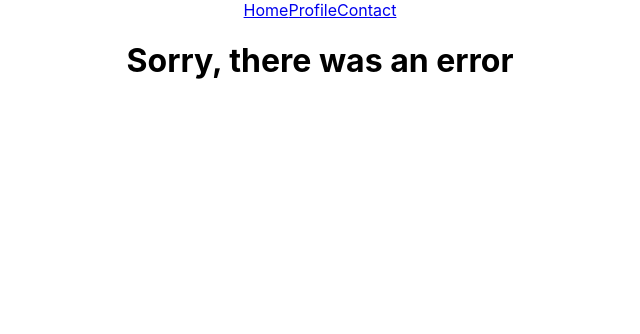
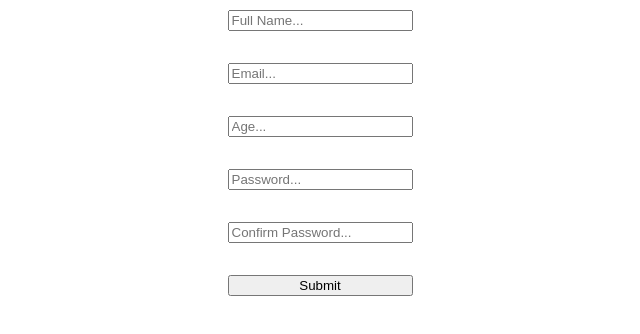
Before and after one commit to mr-CJ-ams/ReactNotes, a React (Create React App) app: page / in a window 1280 px wide. Shown: the top 334 px of the page, without its empty margins (320-960 px from the left). Built offline with nearby package versions, Linux system fonts and the light colour scheme; no server answers.

Commit message:
React-Hook-Form and YUP | How to do Forms The Right Way

```diff
--- a/package.json
+++ b/package.json
@@ -3,6 +3,7 @@
   "version": "0.1.0",
   "private": true,
   "dependencies": {
+    "@hookform/resolvers": "^3.9.0",
     "@tanstack/react-query": "^5.51.11",
     "@testing-library/jest-dom": "^5.17.0",
     "@testing-library/react": "^13.4.0",
@@ -11,9 +12,12 @@
     "react": "^18.3.1",
     "react-axios": "^2.0.6",
     "react-dom": "^18.3.1",
+    "react-hook-form": "^7.52.1",
+    "react-hook-use-form": "^1.2.0",
     "react-router-dom": "^6.25.1",
     "react-scripts": "5.0.1",
-    "web-vitals": "^2.1.4"
+    "web-vitals": "^2.1.4",
+    "yup": "^1.4.0"
   },
   "scripts": {
     "start": "react-scripts start",
--- a/src/App.css
+++ b/src/App.css
@@ -1,38 +1,40 @@
 .App {
-  text-align: center;
+  display: flex;
+  align-items: center;
+  flex-direction: column;
+  width: 100vw;
+  font-family: Arial, Helvetica, sans-serif;
+  margin-top: 10px;
 }
 
-.App-logo {
-  height: 40vmin;
-  pointer-events: none;
+body {
+  margin: 0;
+  padding: 0;
 }
 
-@media (prefers-reduced-motion: no-preference) {
-  .App-logo {
-    animation: App-logo-spin infinite 20s linear;
-  }
+.addTask {
+  height: 30vh;
+  background-color: dodgerblue;
+  width: 100%;
+  display: flex;
+  justify-content: center;
+  align-items: center;
 }
 
-.App-header {
-  background-color: #282c34;
-  min-height: 100vh;
+.list {
+  height: auto;
+  width: 100%;
+  display: flex;
+  align-items: center;
+  padding-top: 50px;
+  flex-direction: column;
+}
+
+form {
   display: flex;
   flex-direction: column;
-  align-items: center;
-  justify-content: center;
-  font-size: calc(10px + 2vmin);
-  color: white;
 }
 
-.App-link {
-  color: #61dafb;
+.errors {
+  color: red;
 }
-
-@keyframes App-logo-spin {
-  from {
-    transform: rotate(0deg);
-  }
-  to {
-    transform: rotate(360deg);
-  }
-}
--- a/src/App.js
+++ b/src/App.js
@@ -1,38 +1,12 @@
 import "./App.css";
-import { BrowserRouter as Router, Routes, Route } from "react-router-dom";
-import { Home } from "./pages/Home";
-import { Profile } from "./pages/Profile";
-import { Contact } from "./pages/Contact";
-import { Navbar } from "./Navbar";
-import { QueryClient, QueryClientProvider } from "@tanstack/react-query";
-
+import { Form } from "./components/Form";
 
 function App() {
-  const client = new QueryClient({
-    defaultOptions: {
-      queries: {
-        refetchOnWindowFocus: true,
-      },
-    },
-  });
-
-
   return (
     <div className="App">
-      <QueryClientProvider client={client}>
-        <Router>
-          <Navbar />
-          <Routes>
-            <Route path="/" element={<Home />} />
-            <Route path="/profile" element={<Profile />} />
-            <Route path="/contact" element={<Contact />} />
-            <Route path="*" element={<h1> PAGE NOT FOUND</h1>} />
-          </Routes>
-        </Router>
-      </QueryClientProvider>
+      <Form />
     </div>
   );
 }
 
-
 export default App;
--- /dev/null
+++ b/src/components/Form.js
@@ -0,0 +1,42 @@
+import { useForm } from "react-hook-form";
+import { yupResolver } from '@hookform/resolvers/yup';
+import * as yup from 'yup';
+
+export const Form = () => {
+    const schema = yup.object().shape({
+        fullName: yup.string().required(),
+        email: yup.string().email().required(),
+        age: yup.number().positive().integer().min(18).required(),
+        password: yup.string().min(4).max(20).required(),
+        confirmPassword: yup.string().oneOf([yup.ref("password"), null], "Passwords don't match").required(),
+    });
+
+    const { register, handleSubmit, formState: { errors } } = useForm({
+        resolver: yupResolver(schema)
+    });
+
+    const onSubmit = (data) => {
+        console.log(data);
+    };
+
+    return (
+        <form onSubmit={handleSubmit(onSubmit)}>
+            <input type="text" placeholder="Full Name..." {...register("fullName")} />
+            <p className="errors">{errors.fullName?.message}</p>
+
+            <input type="text" placeholder="Email..." {...register("email")} />
+            <p className="errors">{errors.email?.message}</p>
+
+            <input type="number" placeholder="Age..." {...register("age")} />
+            <p className="errors">{errors.age?.message}</p>
+
+            <input type="password" placeholder="Password..." {...register("password")} />
+            <p className="errors">{errors.password?.message}</p>
+
+            <input type="password" placeholder="Confirm Password..." {...register("confirmPassword")} />
+            <p className="errors">{errors.confirmPassword?.message}</p>
+
+            <input type="submit" />
+        </form>
+    );
+}
```
Also changed, not shown: 2 other files (tests, documents, lock files or other folders).
